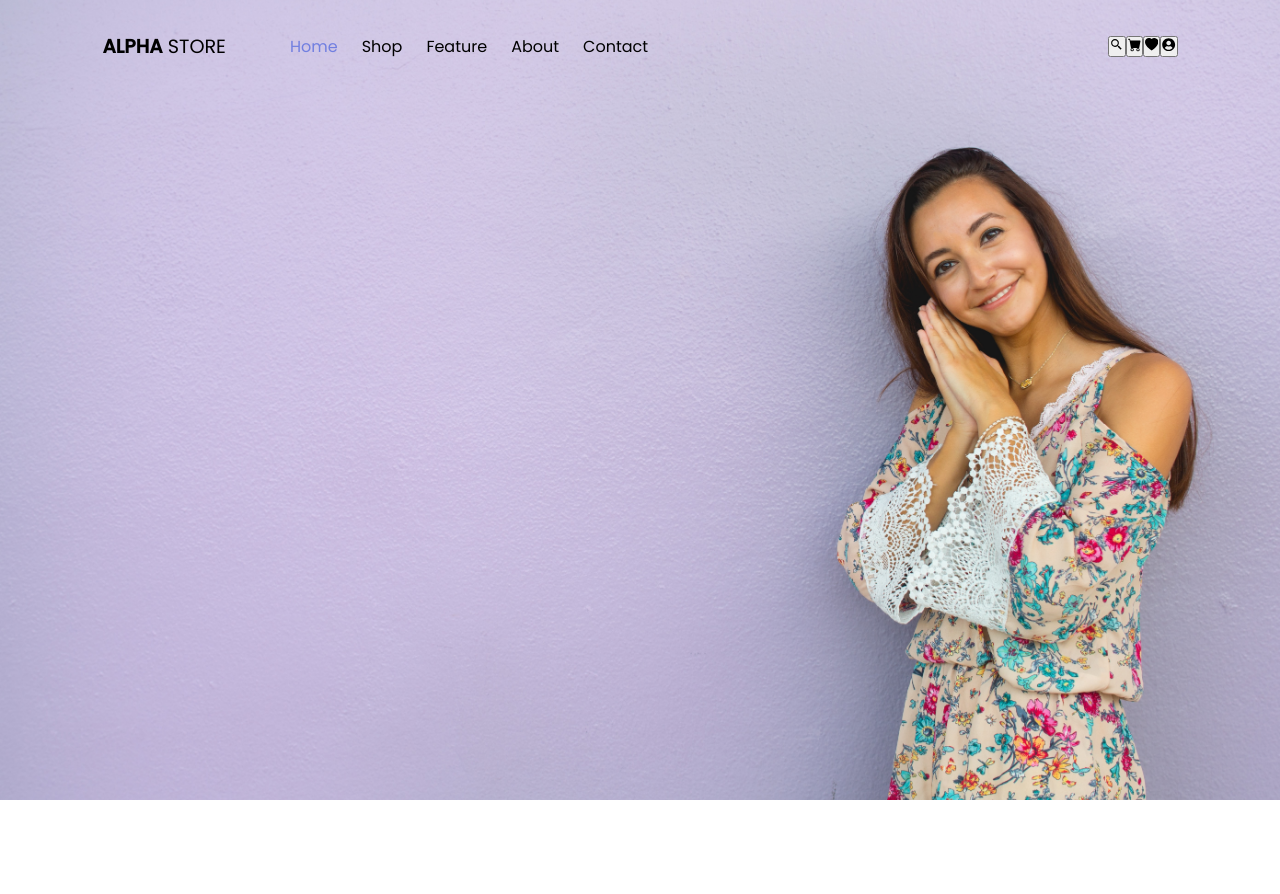
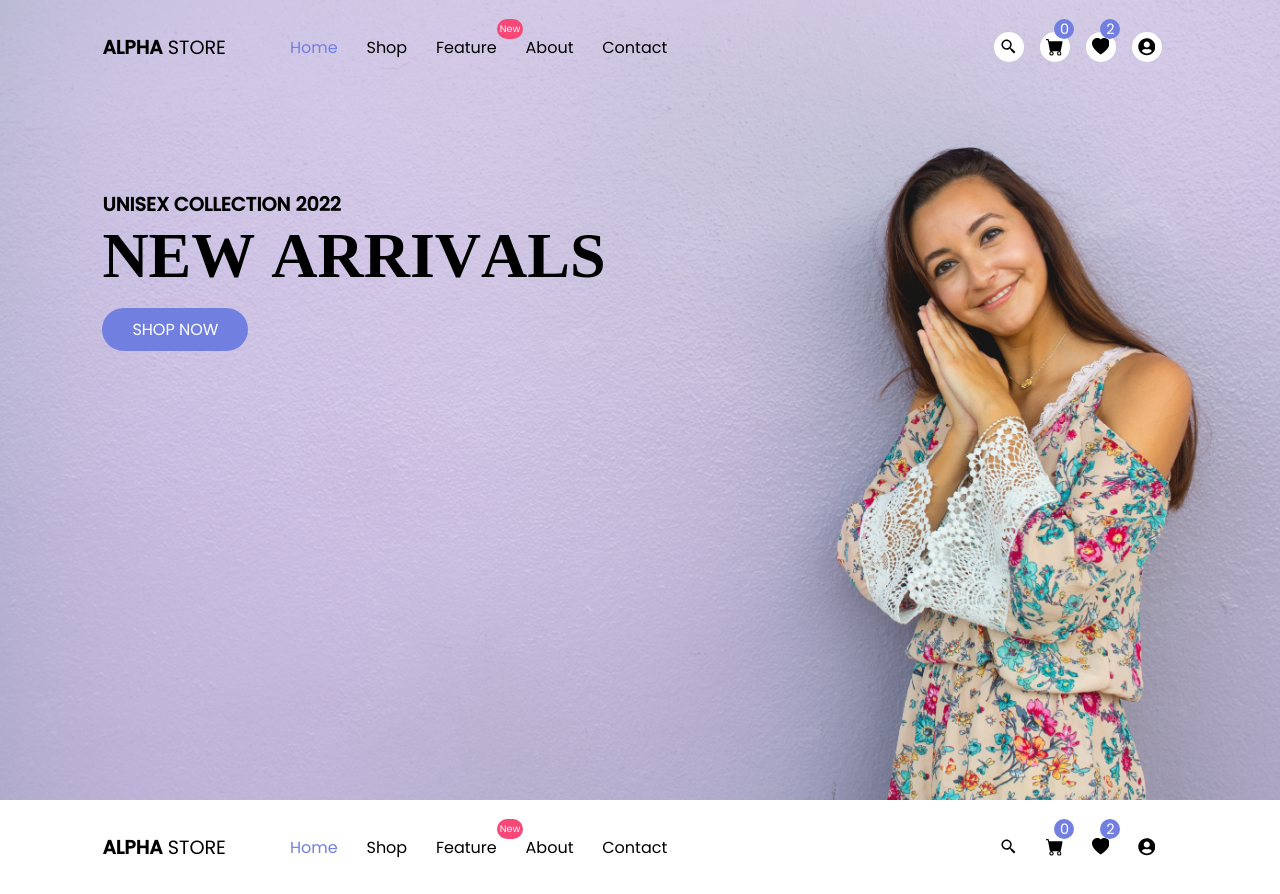
Before and after one commit to Ernest99/react-shop-project, a React (Create React App) app: page / in a window 1280 px wide. Before the commit the page ends 800 px from the top, so only its background shows below. Built offline with nearby package versions, Linux system fonts and the light colour scheme; a web font is replaced by a local one.

Commit message:
added more components

```diff
--- a/package.json
+++ b/package.json
@@ -9,6 +9,7 @@
     "react": "^18.2.0",
     "react-dom": "^18.2.0",
     "react-icons": "^4.4.0",
+    "react-reveal": "^1.2.2",
     "react-router-dom": "^6.3.0",
     "react-scripts": "5.0.1",
     "web-vitals": "^2.1.4"
--- a/src/App.js
+++ b/src/App.js
@@ -1,10 +1,26 @@
 import React from "react";
 import Header from "./components/Header";
+import { Route,Routes } from "react-router-dom";
+import Shop from "./components/Shop";
+import Feature from "./components/Feature";
+import About from "./components/About";
+import Contact from "./components/Contact";
+
 
 function App() {
   return (
    <>
-   <Header/>
+   <Routes>
+    <Route path="/" element={<>
+    <Header/>
+    <Shop/>
+    </>}/>
+    <Route path="/shop" element={<Shop/>}/>
+    <Route path="/feature" element={<Feature/>}/>
+    <Route path="/about" element={<About/>}/>
+    <Route path="/contact" element={<Contact/>}/>
+   </Routes>
+
    </>
   );
 }
--- /dev/null
+++ b/src/components/About.jsx
@@ -0,0 +1,12 @@
+import React from 'react'
+import Nav from './Nav'
+
+const About = () => {
+  return (
+    <div>
+        <Nav/>
+    </div>
+  )
+}
+
+export default About
--- /dev/null
+++ b/src/components/Btn.jsx
@@ -0,0 +1,11 @@
+import React from 'react'
+import './header.css'
+const Btn = ({text}) => {
+  return (
+    <div>
+        <a href="/shop" className='btn-shop'>{text}</a>
+    </div>
+  )
+}
+
+export default Btn
--- /dev/null
+++ b/src/components/Contact.jsx
@@ -0,0 +1,12 @@
+import React from 'react'
+import Nav from './Nav'
+
+const Contact = () => {
+  return (
+    <div>
+        <Nav/>
+    </div>
+  )
+}
+
+export default Contact
--- /dev/null
+++ b/src/components/Feature.jsx
@@ -0,0 +1,12 @@
+import React from 'react'
+import Nav from './Nav'
+
+const Feature = () => {
+  return (
+    <div>
+        <Nav/>
+    </div>
+  )
+}
+
+export default Feature
--- a/src/components/Header.jsx
+++ b/src/components/Header.jsx
@@ -1,11 +1,24 @@
 import React from 'react'
 import './header.css'
 import Nav from './Nav'
+import Btn from './Btn'
+import Bounce from 'react-reveal/Bounce';
 const Header = () => {
   return (
     <>
       <header>
         <Nav/>
+        <div className="content">
+            <Bounce left>
+            <h3>UNISEX COLLECTION 2022</h3>
+            </Bounce>
+            <Bounce bottom cascade>
+            <h1>NEW ARRIVALS</h1>
+            </Bounce>
+            <div className="btn">
+                <Btn text="SHOP NOW"/>
+            </div>
+        </div>
       </header>
     </>
   )
--- a/src/components/Nav.jsx
+++ b/src/components/Nav.jsx
@@ -3,7 +3,15 @@ import {BiSearchAlt2} from 'react-icons/bi'
 import {BsCartFill} from 'react-icons/bs'
 import {BsFillHeartFill} from 'react-icons/bs'
 import {FaUserCircle} from 'react-icons/fa'
+import { Link } from 'react-router-dom'
 import './nav.css'
+// adding background to nav when window is greater than 100
+window.addEventListener('scroll', () =>{
+   const nav = document.querySelector('nav')
+   window.pageYOffset > 50 ? nav.classList.add('nav_bg') : nav.classList.remove('nav_bg')
+})
+
+//navigation
 const Nav = () => {
   return (
     <>
@@ -11,19 +19,19 @@ const Nav = () => {
         <div className="nav_l">
 <a href="/" className='logo'><span>ALPHA</span> STORE</a>
 <ul className="nav_links">
-    <li><a href="/" className='active'>Home</a></li>
-    <li><a href="/shop">Shop</a></li>
-    <li><a href="/feature">Feature</a></li>
-    <li><a href="/about">About</a></li>
-    <li><a href="/contact">Contact</a></li>
+    <li><Link to="/" className='active'>Home</Link></li>
+    <li><Link to="/shop">Shop</Link></li>
+    <li><Link to="/feature">Feature</Link><span>New</span></li>
+    <li><Link to="/about">About</Link></li>
+    <li><Link to="/contact">Contact</Link></li>
 </ul>
 
         </div>
         <div className="nav_r">
             <div className="nav_icons">
                 <button><BiSearchAlt2/></button>
-                <button><BsCartFill/></button>
-                <button><BsFillHeartFill/></button>
+                <button><BsCartFill/><span>0</span></button>
+                <button><BsFillHeartFill/><span>2</span></button>
                 <button><FaUserCircle/></button>
             </div>
         </div>
--- /dev/null
+++ b/src/components/Shop.jsx
@@ -0,0 +1,12 @@
+import React from 'react'
+import Nav from './Nav'
+
+const Shop = () => {
+  return (
+    <div>
+        <Nav/>
+    </div>
+  )
+}
+
+export default Shop
--- a/src/components/header.css
+++ b/src/components/header.css
@@ -5,3 +5,25 @@ header{
     background-position: center;
     background-size: cover;
 }
+.content{
+    padding: 2rem 8%;
+    margin-top: 4rem;
+}
+.content h3{
+    font-family: var(--text-font);
+    font-size: 1.2rem;
+}
+.content h1{
+    font-family: var(--head-font);
+    font-size: 4rem;
+}
+.btn{
+    margin-top: 1.5rem;
+}
+.btn-shop{
+    padding: 10px 30px;
+    background: var(--color-primary);
+    border-radius: 30px;
+    color: var(--white);
+    font-family: var(--text-font);
+}
--- a/src/components/nav.css
+++ b/src/components/nav.css
@@ -1,36 +1,100 @@
-nav{
+nav {
     width: 100%;
     padding: 2rem 8%;
     display: flex;
     align-items: center;
     justify-content: space-between;
+    transition: var(--transition);
 }
-.nav_l{
+.nav_bg {
+    position: fixed;
+    top: 0;
+    left: 0;
+    z-index: 10;
+    background: var(--white);
+    transition: var(--transition);
+    padding: 0 initial;
+}
+.nav_l {
     display: inline-flex;
     align-items: center;
     gap: 2rem;
     -webkit-gap: 2rem;
 }
-.logo{
+.logo {
     color: var(--black);
     font-size: 1.2rem;
     font-family: var(--text-font);
 
 }
-.logo span{
+.logo span {
     font-weight: 600;
 }
-.nav_links{
+.nav_links {
     display: flex;
     margin-left: 2rem;
 }
-.nav_links li{
-    margin-right: 1.5rem;
+.nav_links li {
+    margin-right: 1.8rem;
+    position: relative;
 }
-.nav_links li a{
+.nav_links li span {
+    position: absolute;
+    top: -1rem;
+    width: max-content;
+    font-family: var(--text-font);
+    background: var(--color-secondary);
+    color: var(--white);
+    font-size: 0.6rem;
+    border-radius: 10px;
+    user-select: none;
+    padding: 3px;
+}
+.nav_links li a {
     font-family: var(--text-font);
     color: var(--black);
+    position: relative;
 }
-a.active{
+a.active {
     color: var(--color-primary) !important;
 }
+.nav_icons {
+    display: flex;
+    align-items: center;
+
+}
+.nav_icons button {
+    margin-right: 1rem;
+    width: 30px;
+    height: 30px;
+    display: flex;
+    justify-content: center;
+    align-items: center;
+    border: none;
+    outline: none;
+    background: var(--white);
+    font-size: 1.1rem;
+    border-radius: 50%;
+    cursor: pointer;
+    transition: var(--transition);
+    position: relative;
+}
+.nav_icons button span {
+    position: absolute;
+    display: inline-block;
+    width: 20px;
+    height: 20px;
+    border-radius: 50%;
+    top: -.8rem;
+    right: -.3rem;
+    color: var(--white);
+    font-size: 0.9rem;
+    font-family: var(--text-font);
+    background: var(--color-primary);
+    text-align: center;
+
+}
+.nav_icons button:hover {
+    color: var(--color-primary);
+    transition: var(--transition);
+}
```
Also changed, not shown: 1 other file (tests, documents, lock files or other folders).
